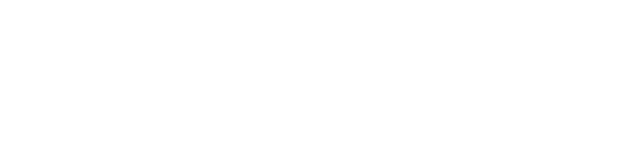
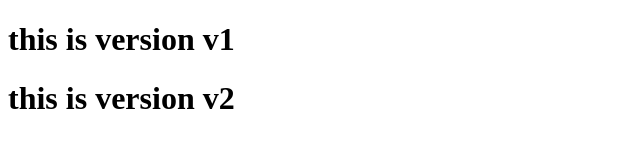
Before and after one commit to Kevinkundan/myrepo, a plain HTML site: page index.html in a window 1280 px wide. Shown: the whole page, without its empty margins (0-640 px from the left). Drawn offline with Linux system fonts and the light colour scheme.

Commit message:
v2 index.html

```diff
--- a/index.html
+++ b/index.html
@@ -6,6 +6,7 @@
   <title>Document</title>
 </head>
 <body>
-
+  <h1> this is version v1</h1>
+  <h1> this is version v2</h1>
 </body>
 </html>
```
